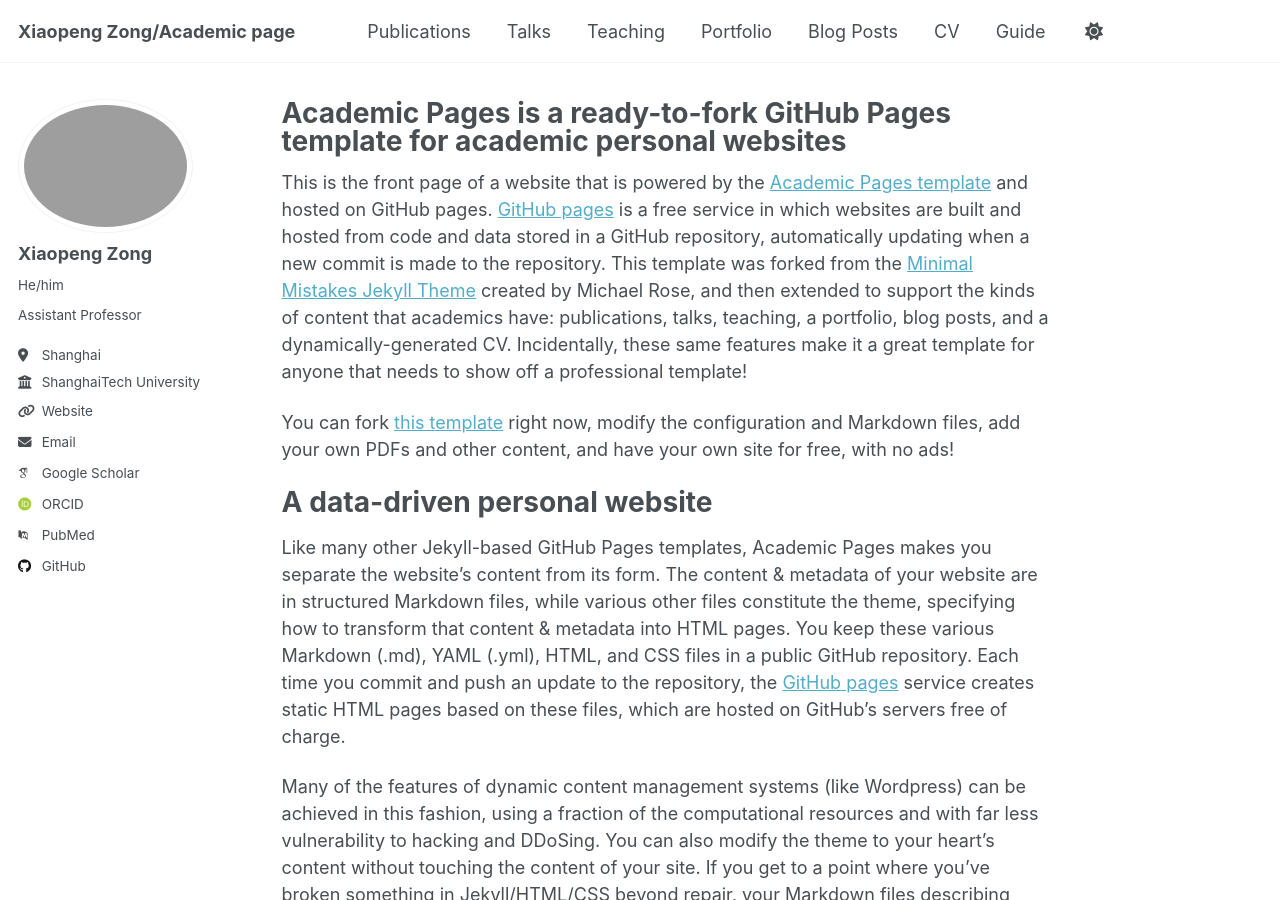
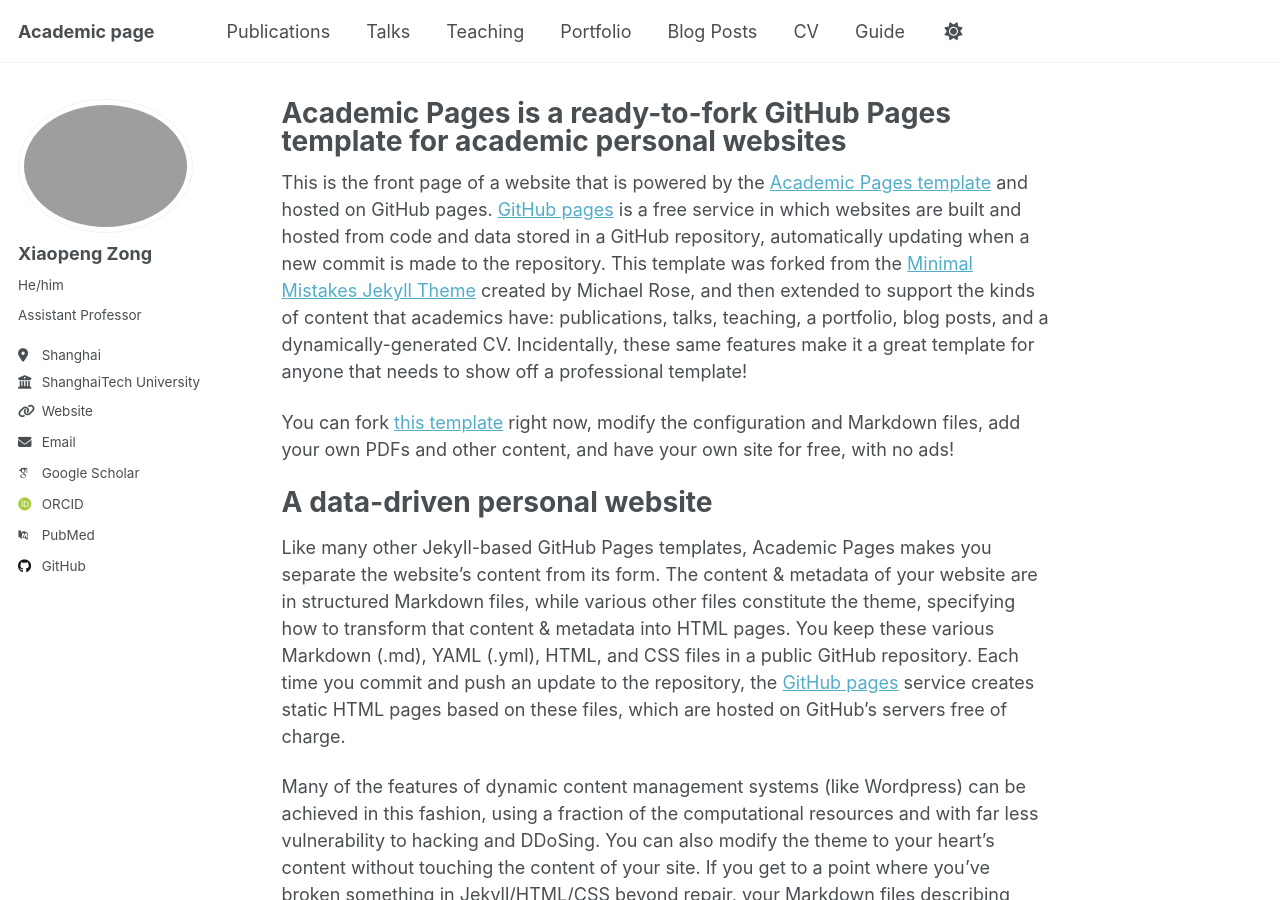
Before and after one commit to zongxp/zongxp.github.io, a Jekyll site: the page built from _pages/about.md, in a window 1280 px wide and 900 px high. Built offline with Jekyll 4.4.1, drawn with Linux system fonts in a browser that asks for light colours; some web fonts are replaced; a script that is not in the unit is left out.

Commit message:
Update _config.yml

```diff
--- a/_config.yml
+++ b/_config.yml
@@ -9,7 +9,7 @@
 # Basic Site Settings
 locale                   : "en-US"
 site_theme               : "default"
-title                    : "Xiaopeng Zong/Academic page"
+title                    : "Academic page"
 title_separator          : "-"
 name                     : &name "Xiaopeng Zong2"
 description              : &description "personal description"
```
